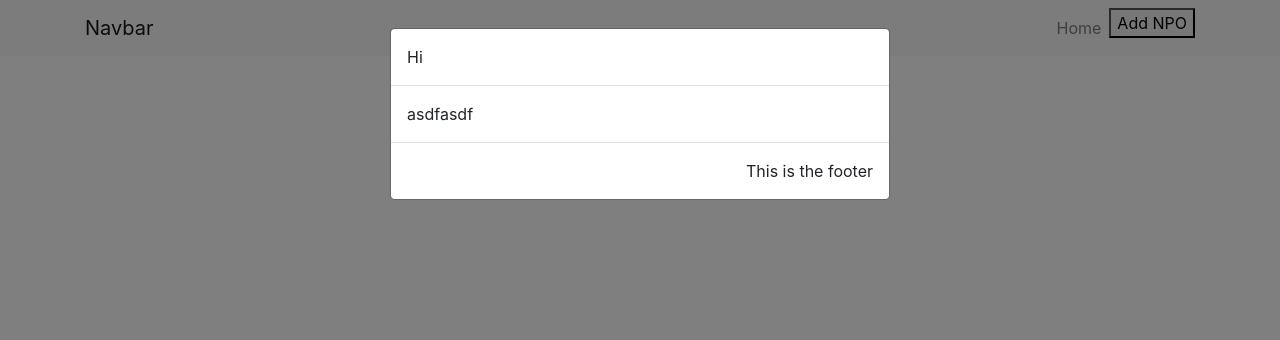
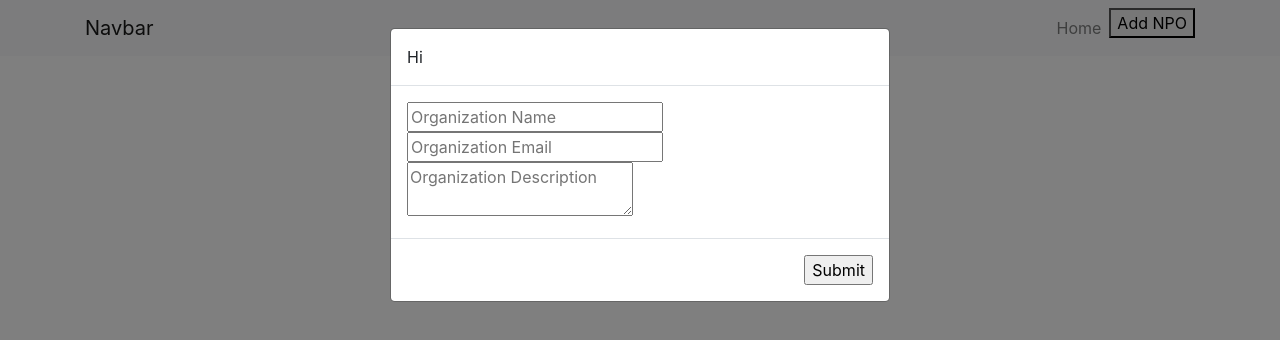
Before and after one commit to jinhao27/npocorev2, a React (Create React App) app: page / in a window 1280 px wide. Both pictures are taken after a click on the button "Add NPO". Shown: the top 340 px of the page. Built offline with nearby package versions, Linux system fonts and the light colour scheme.

Commit message:
added form to modal

```diff
--- a/src/components/AddNPO.js
+++ b/src/components/AddNPO.js
@@ -4,15 +4,27 @@ import React, { useState } from 'react';
 import Modal from "react-bootstrap/Modal";
 
 function AddNPO() {
-  const [isOpen, setIsOpen] = useState(false);
+  const [isOpen, setIsOpen] = useState(false); // MODAL VARIABLES
 
-  const showModal = () => {
-    setIsOpen(true);
-  };
+  // FORM VARIABLES
+  const [orgName, setOrgName] = useState("");
+  const [orgEmail, setOrgEmail] = useState("");
+  const [orgDescription, setOrgDescription] = useState("");
 
-  const hideModal = () => {
+  // MODAL FUNCTIONS
+  const showModal = () => { setIsOpen(true); };
+  const hideModal = () => { setIsOpen(false); };
+
+  // FORM FUNCTIONS
+  const onOrgNameChange = (event) => { setOrgName(event.target.value); }
+  const onOrgEmailChange = (event) => { setOrgEmail(event.target.value); }
+  const onOrgDescriptionChange = (event) => { setOrgDescription(event.target.value); }
+
+  const addNPO = (event) => {
+    event.preventDefault();
+
     setIsOpen(false);
-  };
+  }
 
   return (
     <div>
@@ -20,8 +32,16 @@ function AddNPO() {
 
       <Modal show={isOpen} onHide={hideModal}>
         <Modal.Header>Hi</Modal.Header>
-        <Modal.Body>asdfasdf</Modal.Body>
-        <Modal.Footer>This is the footer</Modal.Footer>
+        <form onSubmit={addNPO}>
+          <Modal.Body>
+            <input type="text" placeholder="Organization Name" onChange={onOrgNameChange} required />
+            <input type="email" placeholder="Organization Email" onChange={onOrgEmailChange} required />
+            <textarea row="5" placeholder="Organization Description" onChange={onOrgDescriptionChange} required />
+          </Modal.Body>
+          <Modal.Footer>
+            <input type="submit" value="Submit"/>
+          </Modal.Footer>
+        </form>
       </Modal>
     </div>
   )
```
